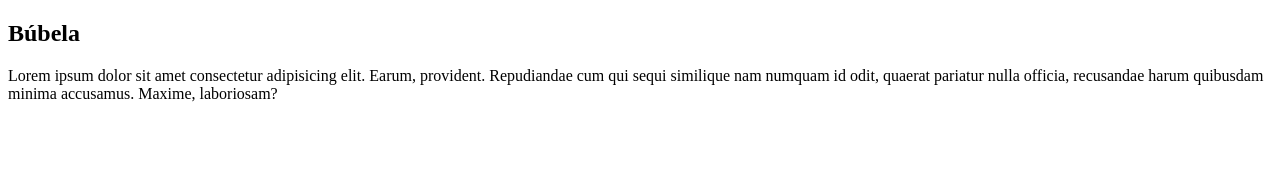
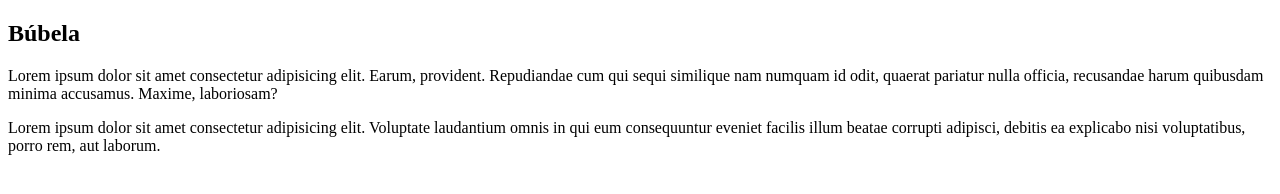
Before and after one commit to Patysmatys/bubela3, a plain HTML site: page index.html in a window 1280 px wide. Drawn offline with Linux system fonts and the light colour scheme.

Commit message:
Druhy odstavec

```diff
--- a/index.html
+++ b/index.html
@@ -10,5 +10,9 @@
     <p>Lorem ipsum dolor sit amet consectetur adipisicing elit. Earum, provident. Repudiandae cum qui sequi similique
         nam numquam id odit, quaerat pariatur nulla officia, recusandae harum quibusdam minima accusamus. Maxime,
         laboriosam?</p>
+
+    <p>Lorem ipsum dolor sit amet consectetur adipisicing elit. Voluptate laudantium omnis in qui eum consequuntur
+        eveniet facilis illum beatae corrupti adipisci, debitis ea explicabo nisi voluptatibus, porro rem, aut laborum.
+    </p>
 </body>
 </html>
```
